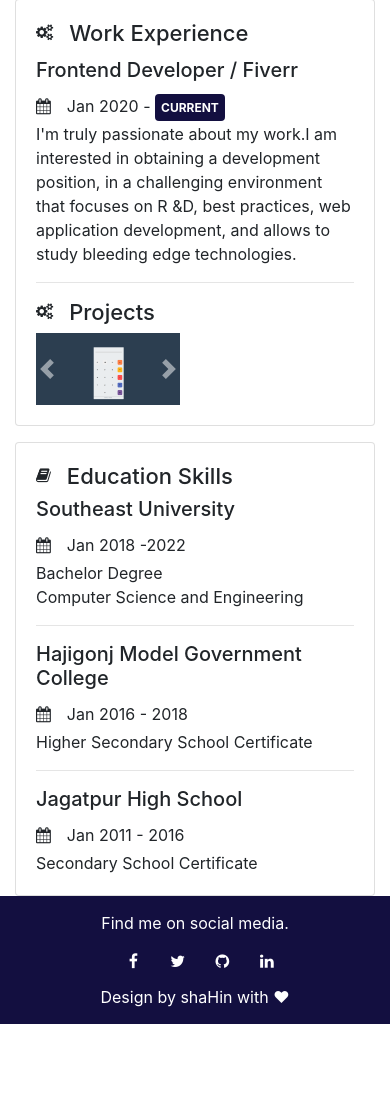
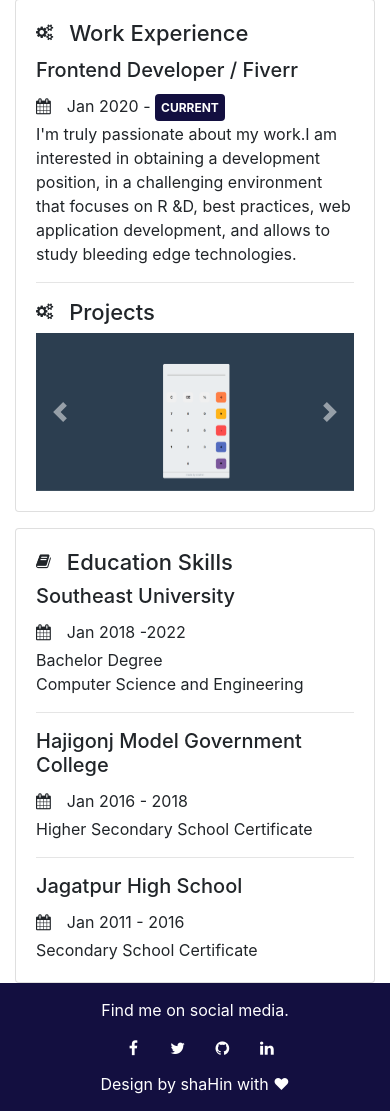
Before and after one commit to AR-Shahin/my-personal-cv-portfolio, a PHP site: page / in a window 390 px wide. Shown: the part 1025-2136 px from the top of the page. Before the commit the page ends 2049 px from the top, so only its background shows below. Run offline with PHP 8.4, Linux system fonts and the light colour scheme; some libraries are stand-ins or nearby versions.

Commit message:
after fix

```diff
--- a/Resources/Css/style.css
+++ b/Resources/Css/style.css
@@ -112,8 +112,3 @@
 .card-body .skill-section span{
     font-size: 1.6rem;
 }
-
-/*** footer*/
-footer {
-
-}
--- a/Resources/js/main.js
+++ b/Resources/js/main.js
@@ -17,8 +17,4 @@
     $('.btn').click(function(){    $(this).addClass('active').siblings().removeClass('active');
     });
      /* card-first-carousel*/
- $('.carousel').carousel({
-  interval: 100;
 });
-
-});
--- a/index.html
+++ b/index.html
@@ -222,7 +222,7 @@
                      </div>
                      <!-- row -->
                      <div class="row">
-                         <div class="col-6">
+                         <div class="col-12 col-sm-8 col-md-6">
                              <div id="right-car" class="carousel slide" data-ride="carousel">
                                   <div class="carousel-inner">
                                     <div class="carousel-item active">
```
